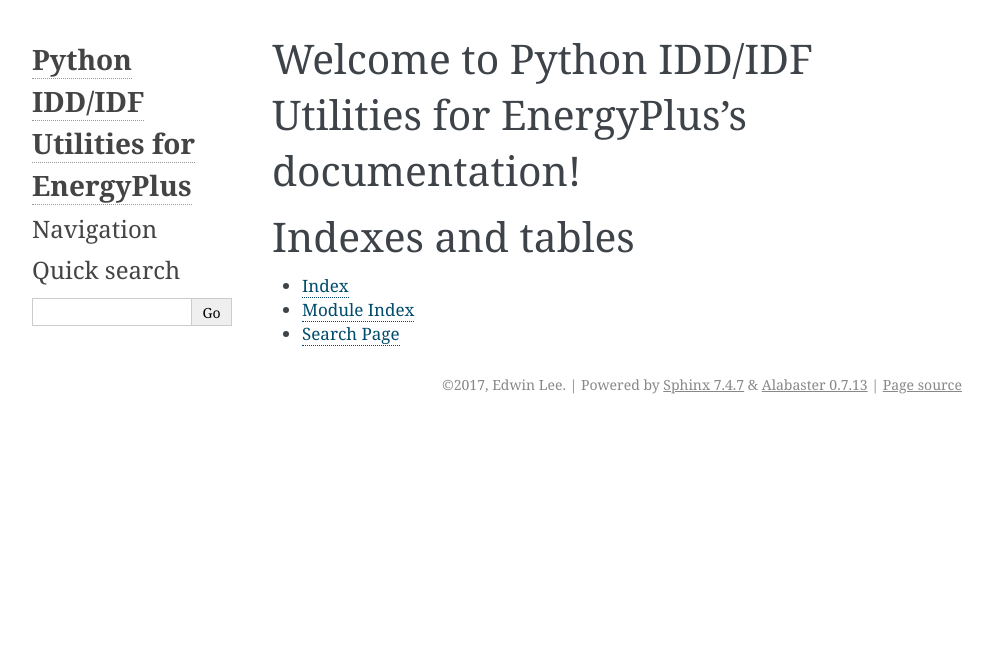
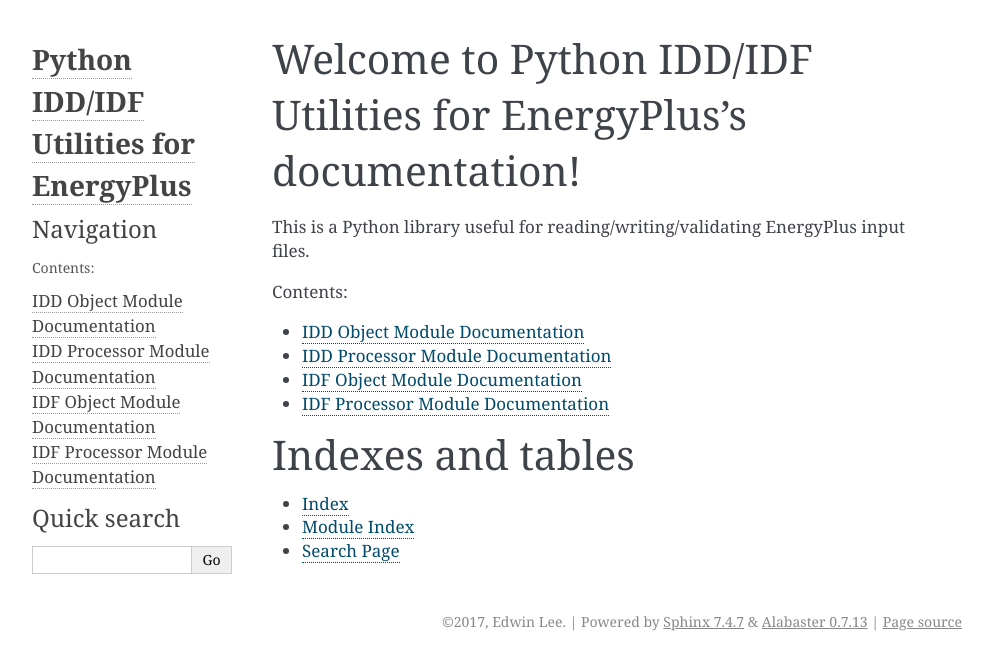
Before and after one commit to Myoldmopar/py-idd-idf, a Sphinx documentation site: the page built from docs/index.rst, in a window 1280 px wide. Shown: the top 670 px of the page, without its empty margins (148-1141 px from the left). Built offline with Sphinx 7.4.7, drawn with Linux system fonts in a browser that asks for light colours.

```diff
--- a/docs/conf.py
+++ b/docs/conf.py
@@ -16,9 +16,9 @@
 # add these directories to sys.path here. If the directory is relative to the
 # documentation root, use os.path.abspath to make it absolute, like shown here.
 #
-# import os
-# import sys
-# sys.path.insert(0, os.path.abspath('.'))
+import os
+import sys
+sys.path.insert(0, os.path.abspath('..'))
 
 
 # -- General configuration ------------------------------------------------
@@ -37,6 +37,8 @@ extensions = ['sphinx.ext.autodoc',
 
 # Add any paths that contain templates here, relative to this directory.
 templates_path = ['_templates']
+
+spelling_word_list_filename='spelling_wordlist.txt'
 
 # The suffix(es) of source filenames.
 # You can specify multiple suffix as a list of string:
--- /dev/null
+++ b/docs/idd_objects.rst
@@ -0,0 +1,8 @@
+IDD Object Module Documentation
+===============================
+
+.. automodule:: pyiddidf.idd.objects
+   :members:
+   :undoc-members:
+   :show-inheritance:
+   :noindex:
--- /dev/null
+++ b/docs/idd_processor.rst
@@ -0,0 +1,8 @@
+IDD Processor Module Documentation
+==================================
+
+.. automodule:: pyiddidf.idd.processor
+   :members:
+   :undoc-members:
+   :show-inheritance:
+   :noindex:
--- /dev/null
+++ b/docs/idf_objects.rst
@@ -0,0 +1,8 @@
+IDF Object Module Documentation
+===============================
+
+.. automodule:: pyiddidf.idf.objects
+   :members:
+   :undoc-members:
+   :show-inheritance:
+   :noindex:
--- /dev/null
+++ b/docs/idf_processor.rst
@@ -0,0 +1,8 @@
+IDF Processor Module Documentation
+==================================
+
+.. automodule:: pyiddidf.idf.processor
+   :members:
+   :undoc-members:
+   :show-inheritance:
+   :noindex:
--- a/docs/index.rst
+++ b/docs/index.rst
@@ -6,11 +6,16 @@
 Welcome to Python IDD/IDF Utilities for EnergyPlus's documentation!
 ===================================================================
 
+This is a Python library useful for reading/writing/validating EnergyPlus input files.
+
 .. toctree::
    :maxdepth: 2
    :caption: Contents:
 
-
+   idd_objects
+   idd_processor
+   idf_objects
+   idf_processor
 
 Indexes and tables
 ==================
--- a/requirements.txt
+++ b/requirements.txt
@@ -1,4 +1,5 @@
 coveralls==1.1
 coverage==4.2
 nose==1.3.7
+sphinxcontrib-spelling
 tox==2.7.0
```
Also changed, not shown: .travis.yml.
